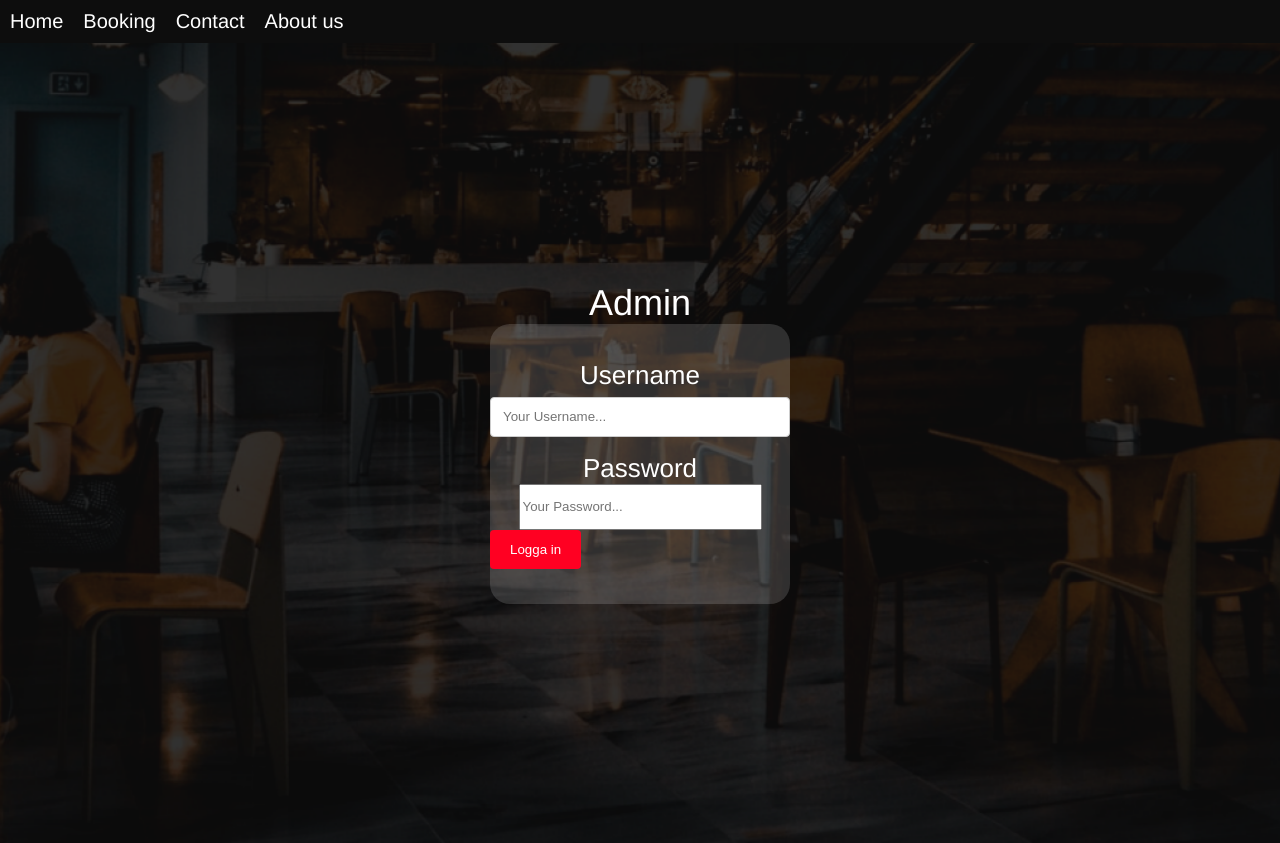
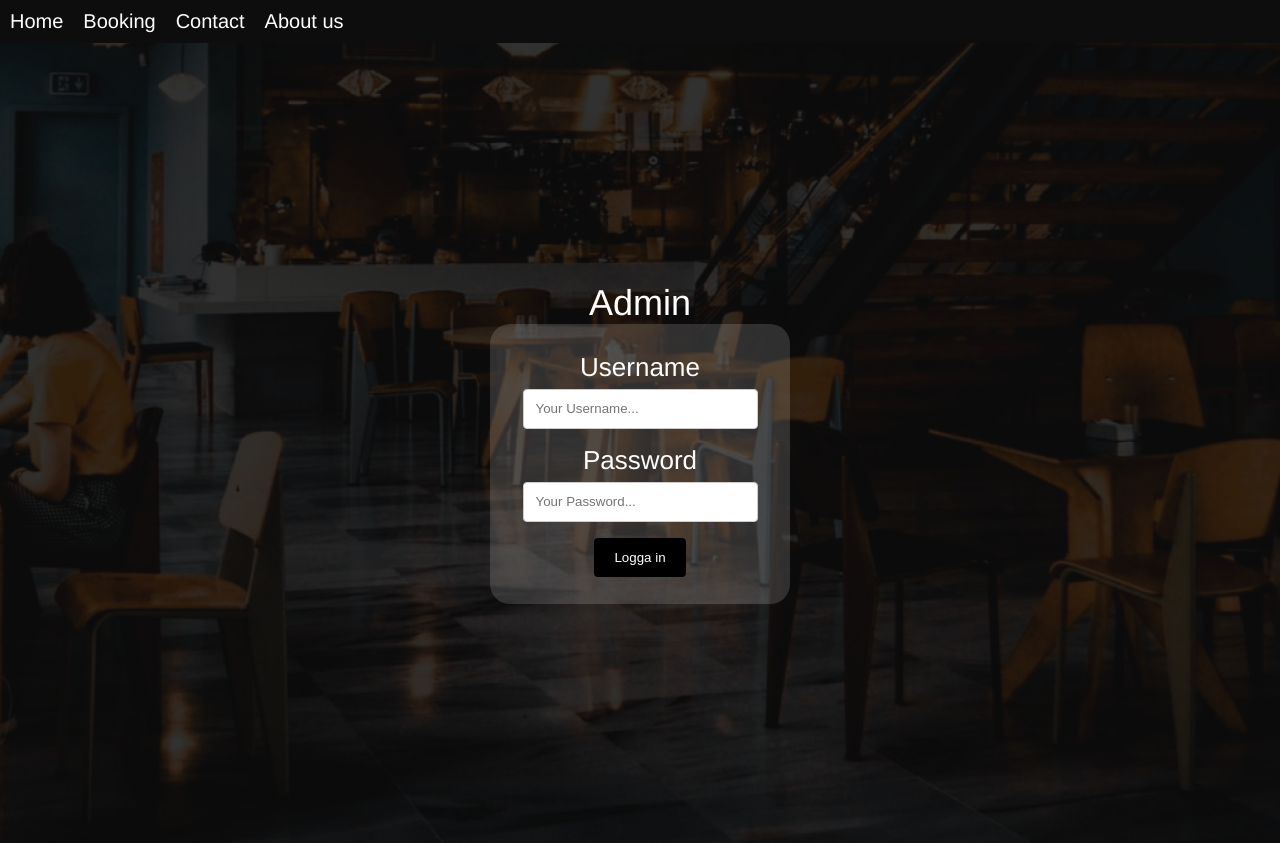
Before and after one commit to Alexandrhall/restaurant-app, a React (Create React App) app in the folder client/: page /admin in a window 1280 px wide. Built offline with nearby package versions, Linux system fonts and the light colour scheme.

Commit message:
Fixed button styling and such

```diff
--- a/client/src/components/pages/Contact.tsx
+++ b/client/src/components/pages/Contact.tsx
@@ -16,13 +16,24 @@ export const Contact = () => {
         </div>
         <div className="contact-form">
           <form action="" method="post">
-            <input type="text" name="name" placeholder="Your name..." />
-            <input type="text" name="email" placeholder="Your email..." />
+            <input
+              className="contact-input"
+              type="text"
+              name="name"
+              placeholder="Your name..."
+            />
+            <input
+              className="contact-input"
+              type="text"
+              name="email"
+              placeholder="Your email..."
+            />
             <textarea
+              className="contact-input"
               name="message"
               placeholder="Write something..."
             ></textarea>
-            <input type="submit" value="Send" />
+            <input className="contact-submit" type="submit" value="Send" />
           </form>
         </div>
       </div>
--- a/client/src/styles/admin.scss
+++ b/client/src/styles/admin.scss
@@ -21,6 +21,15 @@
   height: 40px;
 }
 
+.admin-login-btn {
+  background-color: black;
+  color: white;
+  padding: 12px 20px;
+  border: none;
+  border-radius: 4px;
+  cursor: pointer;
+}
+
 .admin-login-card {
   display: flex;
   flex-direction: column;
--- a/client/src/styles/contact.scss
+++ b/client/src/styles/contact.scss
@@ -9,9 +9,9 @@
 }
 
 input[type="text"],
+input[type="password"],
 select,
 textarea {
-  width: 100%;
   padding: 12px;
   border: 1px solid #ccc;
   border-radius: 4px;
@@ -21,7 +21,11 @@ textarea {
   resize: vertical;
 }
 
-input[type="submit"] {
+.contact-input {
+  width: 100%;
+}
+
+.contact-submit {
   background-color: #ff0022;
   color: white;
   padding: 12px 20px;
```
Also changed, not shown: 1 other file (tests, documents, lock files or other folders).
